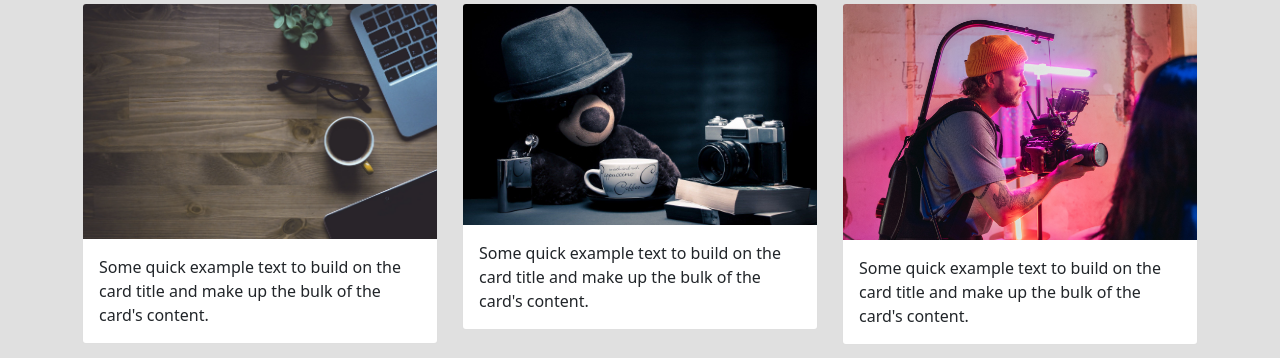
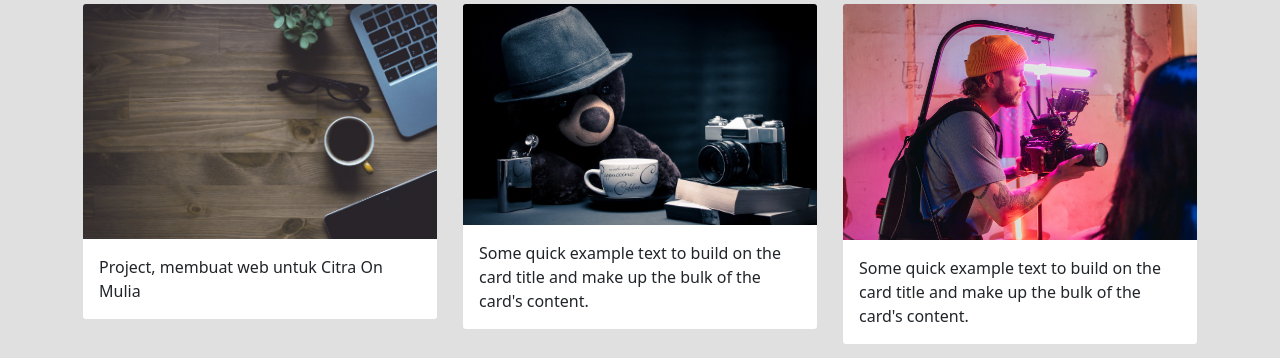
Before and after one commit to Coqicoqi/teukurizkychairil.github.io, a plain HTML site: page index.html in a window 1280 px wide. Shown: the part 1395-1753 px from the top of the page. Drawn offline with nearby package versions, Linux system fonts and the light colour scheme.

Commit message:
Mengubah kalimat di dalam foto

```diff
--- a/index.html
+++ b/index.html
@@ -95,7 +95,7 @@
       <div class="card">
         <img src="img/projects/1.jpg" class="card-img-top" alt="projects1">
         <div class="card-body">
-          <p class="card-text">Some quick example text to build on the card title and make up the bulk of the card's content.</p>
+          <p class="card-text">Project, membuat web untuk Citra On Mulia</p>
         </div>
       </div>
     </div>
```
